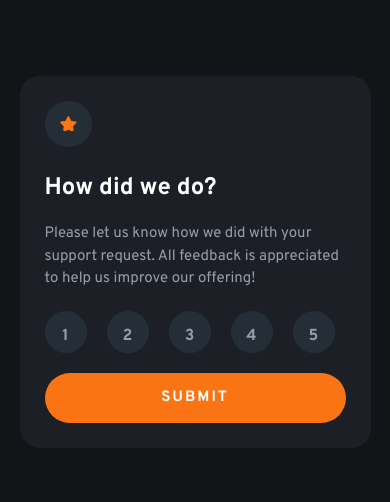
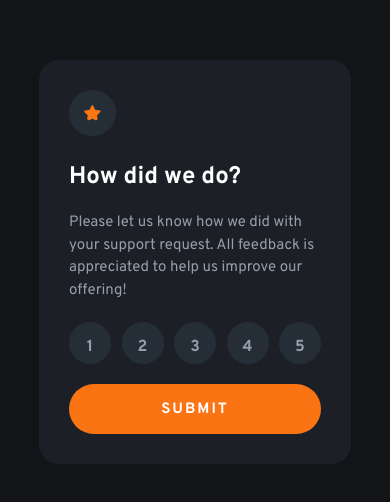
Before and after one commit to hikkenoace1/Interactive, a plain HTML site: page index.html in a window 390 px wide. Shown: the part 160-662 px from the top of the page. Drawn offline with Linux system fonts and the light colour scheme.

Commit message:
Update style.css

```diff
--- a/style.css
+++ b/style.css
@@ -27,7 +27,7 @@ body {
 
 .numbers {
     display: flex;
-    gap: 20px;
+    justify-content: space-between;
 }
 
 .star {
@@ -37,7 +37,7 @@ body {
     background-color: hsl(213, 19%, 18%);
     padding-top: 15px;
     text-align: center;
-    border-radius: 50px;
+    border-radius: 200px;
     font-weight: 700;
 }
 
@@ -113,12 +113,17 @@ img {
 @media  (max-width: 480px) {
 
     .container {
-       width:90%;
-        padding: 25px;
-    }
-
+        width: 80%; /* Container takes up 80% of the available width */
+        margin: 0 auto; /* Centers the container horizontally */
+      }
     .star {
         width: 42px;
         height: 42px;
+
     }
+
+    .numbers{
+        gap: 5px;
+      }
+
 }
```
